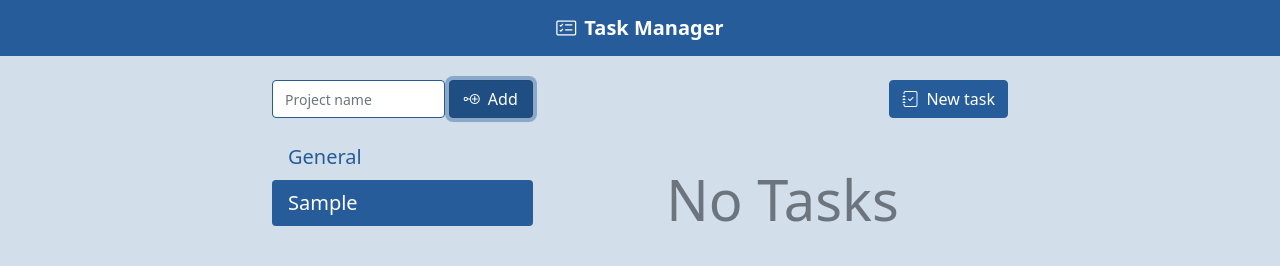
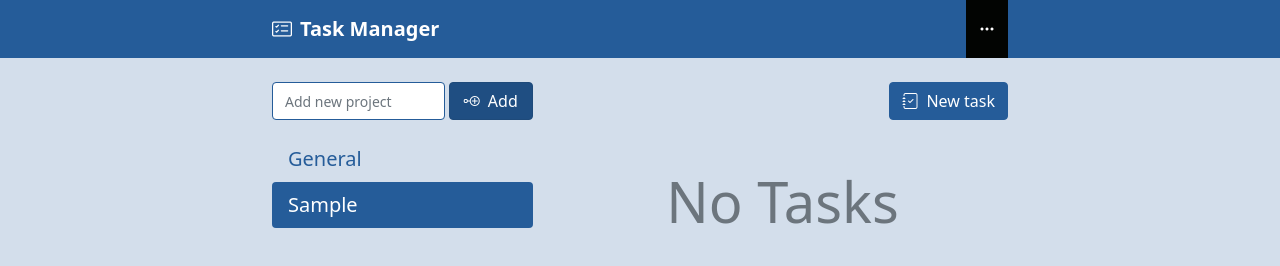
Before and after one commit to cyonii/todo-app, a website built with webpack: page src/index.html in a window 1280 px wide. Both pictures are taken after typing "Sample" into the empty fields and a click on the button "Add". Built offline with nearby package versions, Linux system fonts and the light colour scheme.

Commit message:
Add clear storage function

```diff
--- a/src/index.html
+++ b/src/index.html
@@ -11,11 +11,30 @@
 <body class="alert-primary">
   <header>
     <nav class="navbar navbar-light bg-primary">
-      <div class="container-md">
-        <a class="navbar-brand text-white user-select-none d-flex align-items-center mx-auto" href="index.html">
-          <i class="bi bi-card-checklist me-2"></i>
-          <strong>Task Manager</strong>
-        </a>
+      <div class="container-md display-inline">
+        <div class="row justify-content-center">
+          <div class="col-lg-9 col-xl-8">
+            <div class="d-flex justify-content-between">
+              <a class="navbar-brand text-white user-select-none d-flex align-items-center" href="index.html">
+                <i class="bi bi-card-checklist me-2"></i>
+                <strong>Task Manager</strong>
+              </a>
+              <div class="btn-group">
+                <button type="button" class="btn btn-dark py-3 rounded-0 dropdown-toggle" data-bs-toggle="dropdown"
+                  aria-expanded="false">
+                  <i class="bi bi-three-dots"></i>
+                </button>
+                <ul class="dropdown-menu dropdown-menu-end">
+                  <li>
+                    <button class="dropdown-item fw-bold text-danger" id="storageClear" type="button">
+                      <i class="bi bi-trash me-1"></i>Clear DB
+                    </button>
+                  </li>
+                </ul>
+              </div>
+            </div>
+          </div>
+        </div>
       </div>
     </nav>
   </header>
@@ -28,7 +47,7 @@
           <form class="row gx-1 mb-2 mb-md-3" id="projectForm">
             <div class="col-8">
               <label class="visually-hidden" for="project">Project</label>
-              <input type="text" name="name" class="form-control border-primary" placeholder="Project name" required>
+              <input type="text" name="name" class="form-control border-primary" placeholder="Add new project" required>
             </div>
 
             <div class="col-4">
--- a/src/index.js
+++ b/src/index.js
@@ -7,6 +7,7 @@ import domWorker from './js/utils/domWorker';
 
 const projectForm = domWorker.getProjectForm();
 const todoForm = domWorker.getTodoForm();
+const storageClear = document.getElementById('storageClear');
 
 // Always add General project if it's unavailable
 if (localStorage.length < 1) {
@@ -56,3 +57,9 @@ todoForm.onsubmit = (event) => {
     Modal.getInstance(domWorker.getTodoModal()).hide();
   }
 };
+
+// Clear local storage
+storageClear.onclick = (event) => {
+  localStorage.clear();
+  window.location = '/';
+};
--- a/src/scss/_style.scss
+++ b/src/scss/_style.scss
@@ -12,6 +12,18 @@ html {
 
 * {
   transition: 0.3s;
+}
+
+.navbar {
+  padding-top: 0;
+  padding-bottom: 0;
+
+  [class^='container'] {
+    display: unset;
+    flex-wrap: unset;
+    align-items: unset;
+    justify-content: unset;
+  }
 }
 
 #todoForm {
@@ -33,3 +45,18 @@ html {
     }
   }
 }
+
+button,
+.btn {
+  &:focus,
+  &:active {
+    outline: none;
+    box-shadow: none;
+  }
+}
+
+[data-bs-toggle='dropdown'] {
+  &::after {
+    display: none;
+  }
+}
```
Also changed, not shown: dist/bundle.js, dist/index.html, dist/main.css, 2 other files.
